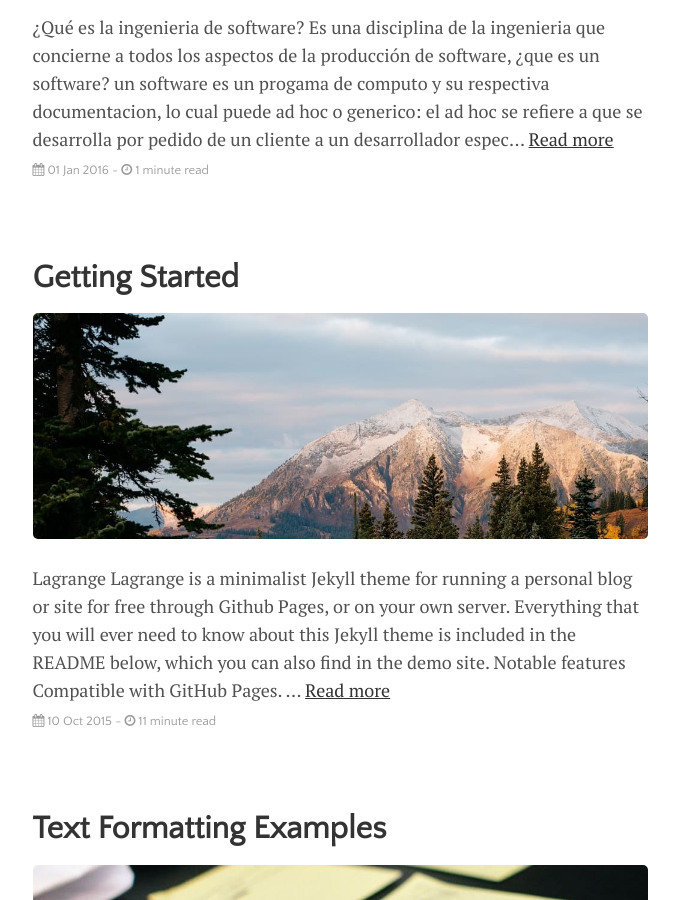
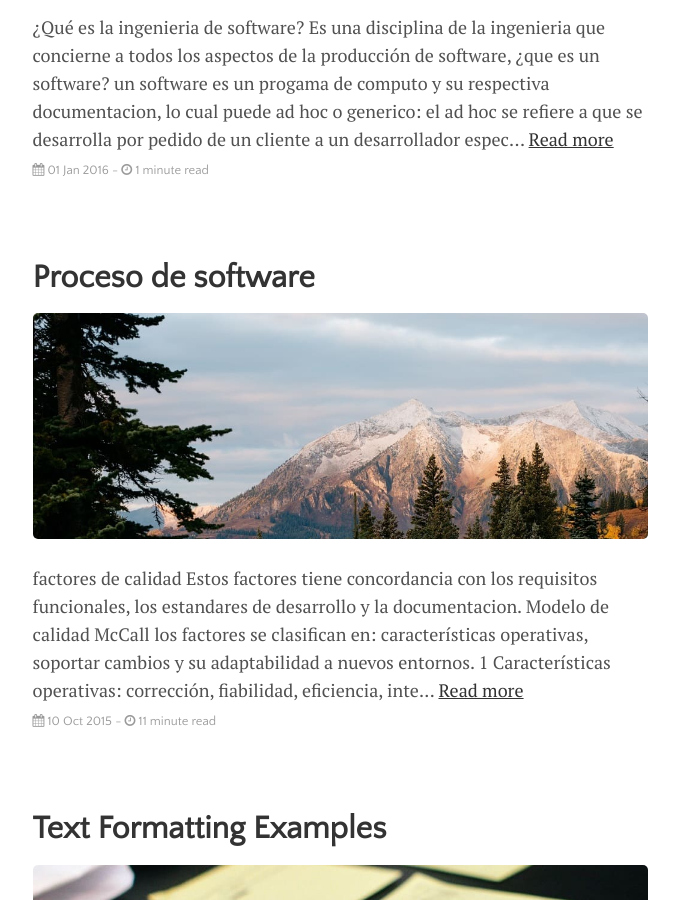
Before and after one commit to RonaldMM1/IngSoftware, a Jekyll site: the page built from index.html, in a window 1280 px wide and 900 px high, scrolled down 538 px. Shown: the whole window, without its empty margins (300-979 px from the left). Built offline with Jekyll 4.4.1, drawn with Linux system fonts in a browser that asks for light colours; the list of posts is cut into pages by our own code.

Commit message:
Update and rename 2015-10-10-getting-started.md to 2015-10-10-ProcesoDeSoftware.md

```diff
--- a/_posts/2015-10-10-getting-started.md
+++ b/_posts/2015-10-10-ProcesoDeSoftware.md
@@ -1,31 +1,26 @@
 ---
 layout: post
-title: "Getting Started"
-author: "Paul Le"
+title: "Proceso de software"
+author: "Ronald Mosquera"
 categories: journal
 tags: [documentation,sample]
 image: forest.jpg
 ---
 
-# Lagrange
+# factores de calidad
 
-Lagrange is a minimalist Jekyll theme for running a personal blog or site for free through [Github Pages](https://pages.github.com/), or on your own server. Everything that you will ever need to know about this Jekyll theme is included in the README below, which you can also find in [the demo site](https://lenpaul.github.io/Lagrange/).
+Estos factores tiene concordancia con los requisitos funcionales, los estandares de desarrollo y la documentacion.
 
-![alt text](https://user-images.githubusercontent.com/8409329/32631384-17107870-c56e-11e7-932f-deeb7c12e4db.png "Lagrange Demo Image")
+# Modelo de calidad McCall
 
-## Notable features
+los factores se clasifican en: características operativas, soportar cambios y su adaptabilidad a nuevos entornos.
+1 Características operativas: corrección, fiabilidad, eficiencia, integridad y facilidad de uso.
+2 Capacidad de soportar cambios: Facilidad de mantenimiento, flexibiladad y facilidad de prueba.
+3 Adaptabilidad de nuevo entornos: portabilidad, reusabilidad y facilidad de interoperacion.
 
-* Compatible with GitHub Pages.
+## Proceso de software
 
-* Support for Jekyll's built-in Sass/SCSS preprocessor and data files for making customizing easier.
-
-* [Google Analytics](https://www.google.com/analytics/) support.
-
-* Commenting support powered by [Disqus](https://disqus.com/).
-
-* Optimized for search engines.
-
-* LaTeX support through [MathJax](https://www.mathjax.org/).
+Los procesos de software son un conjunto de actividades para el desarrollo del software para obtener un resultado eficiente y eficaz para el cliente, existen varios modelos de procesos no hay uno general para desarrollar un proyecto, hay 4 actividades fundamentales en los procesos: especificacion, desarrollo, validacion y la evolucion.
 
 ## Table of Contents
 
```
